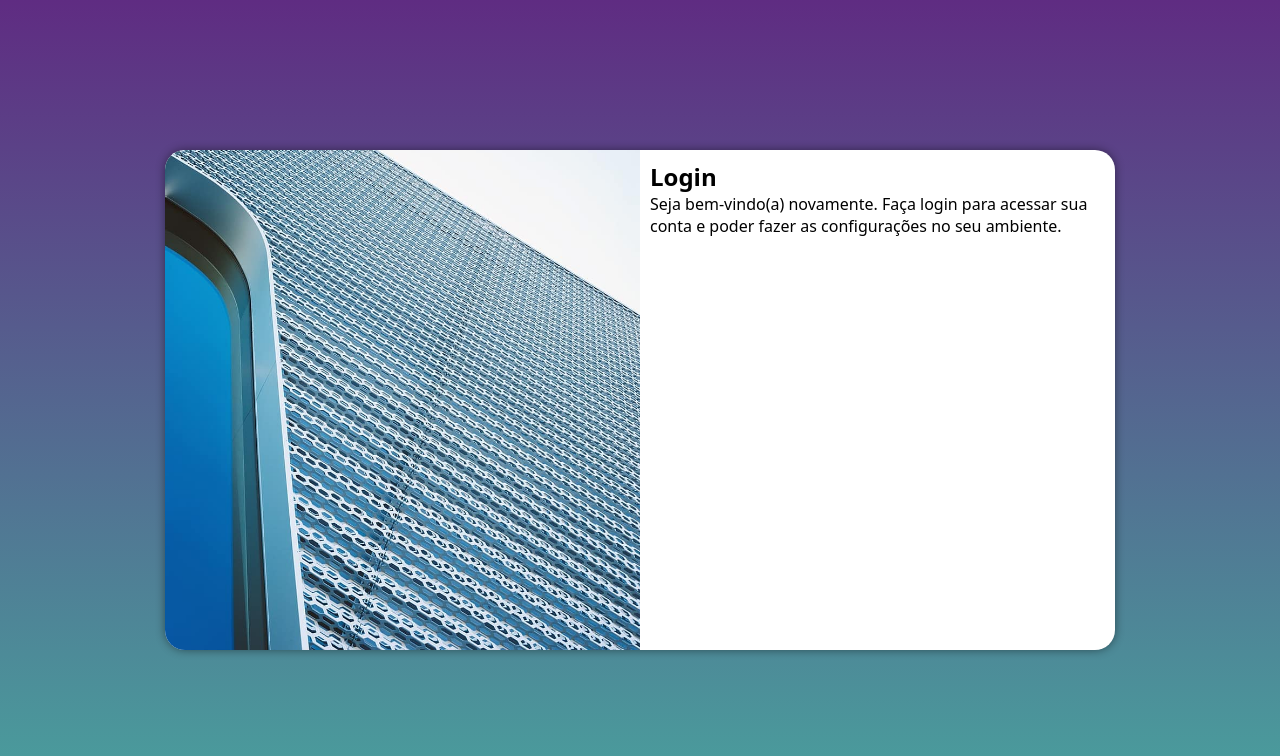
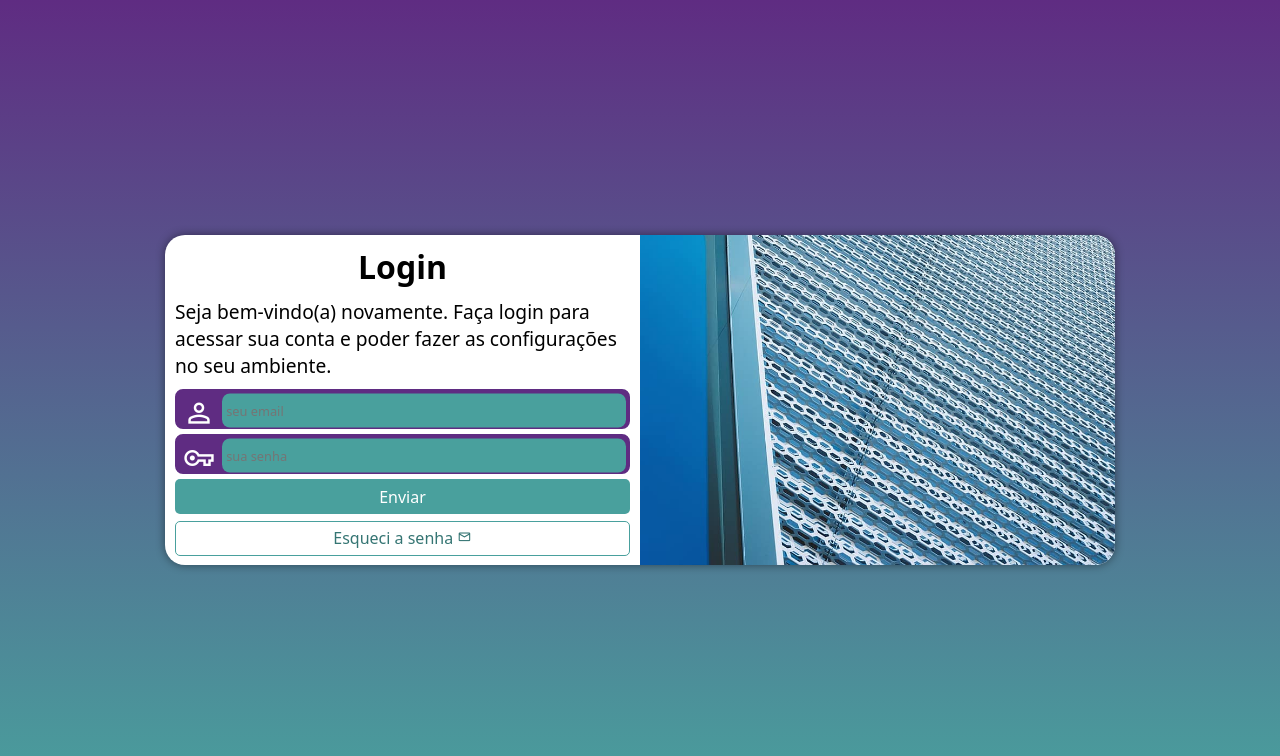
Before and after one commit to GabrielGG250/Projeto-Login, a plain HTML site: page index.html in a window 1280 px wide. Drawn offline with nearby package versions, Linux system fonts and the light colour scheme.

Commit message:
Finalizando

```diff
--- a/css/media-query.css
+++ b/css/media-query.css
@@ -8,6 +8,7 @@
 
     section#login {
         width: 80vw;
+        height: 270px;
     }
 
     section#login > div#imagem {
@@ -30,16 +31,26 @@
 
     section#login {
         width: 950px;
+        height: 330px;
     }
 
     section#login > div#imagem {
-        float: left;
+        float: right;
         width: 50%;
         height: 100%;
     }
 
     section#login > div#formulario {
-        float: right;
+        float: left;
         width: 50%;
     }
+
+    div#formulario > h1 {
+        font-size: 2em;
+    }
+
+    div#formulario > p {
+        font-size: 1.2em;
+        margin: 10px 0px;
+    }
 }
--- a/css/style.css
+++ b/css/style.css
@@ -29,7 +29,6 @@ section#login {
     position: absolute;
     top: 50%;
     left: 50%;
-    transform: translate(-50%, -50%);
     overflow: hidden;
 
     background-color: white;
@@ -38,6 +37,7 @@ section#login {
     border-radius: 20px;
     box-shadow: 0px 0px 10px rgba(0, 0, 0, 0.450);
 
+    transform: translate(-50%, -50%);
     transition: width 0.3s, height 0.3s;
     transition-timing-function: ease;
 }
@@ -53,3 +53,88 @@ section#login > div#formulario {
     display: block;
     padding: 10px;
 }
+
+div#formulario > h1 {
+    text-align: center;
+    margin-bottom: 10px;
+}
+
+div#formulario > p {
+    font-size: 0.8em;
+}
+
+form > div.campo {
+    background-color: #5f2c82;
+    border: 3px solid #5f2c82;
+    display: block;
+    width: 100%;
+    height: 40px;
+    border-radius: 8px;
+    margin: 5px 0px;
+}
+
+div.campo > label {
+    display: none;
+}
+
+div.campo > span {
+    color: white;
+    font-size: 2em;
+    width: 40px;
+    padding: 5px;
+}
+
+div.campo input {
+    background-color: #49a09d;
+    font-size: 0.8em;
+    width: calc(100% - 45px);
+    height: 100%;
+    border: 0px;
+    border-radius: 8px;
+    padding: 4px;
+    transform: translateY(-13.5px);
+}
+
+div.campo input:focus-within {
+    background-color: white;
+    border: none;
+}
+
+form > input[type=submit] {
+    display: block;
+    font-size: 1em;
+    width: 100%;
+    height: 35px;
+    color: white;
+    background-color: #49a09d;
+    border: none;
+    border-radius: 5px;
+    cursor: pointer;
+}
+
+form > input[type=submit]:hover {
+    background-color: #357573;
+}
+
+form > a.botao {
+    display: block;
+    text-align: center;
+    font-size: 1em;
+    width: 100%;
+    height: 35px;
+    padding-top: 5px;
+    margin-top: 7px;
+    color: #357573;
+    background-color: white;
+    border: 1px solid #49a09d;
+    border-radius: 5px;
+    text-decoration: none;
+}
+
+form > a.botao:hover {
+    background-color: #5ac4c1;
+}
+
+form > a.botao span {
+    font-size: 0.9em;
+}
--- a/index.html
+++ b/index.html
@@ -4,6 +4,7 @@
     <meta charset="UTF-8">
     <meta http-equiv="X-UA-Compatible" content="IE=edge">
     <meta name="viewport" content="width=device-width, initial-scale=1.0">
+    <link rel="stylesheet" href="https://fonts.googleapis.com/css2?family=Material+Symbols+Outlined:opsz,wght,FILL,GRAD@48,400,0,0" />
     <link rel="stylesheet" href="css/style.css">
     <link rel="stylesheet" href="css/media-query.css">
     <title>Login</title>
@@ -16,9 +17,24 @@
             </div>
             <div id="formulario">
                 <h1>Login</h1>
+
                 <p>Seja bem-vindo(a) novamente. Faça login para acessar sua conta e poder fazer as configurações no seu ambiente.</p>
-                <form action="login.php" method="POST">
 
+                <form action="login.php" method="POST" autocomplete="on">
+                    <div class="campo">
+                        <span class="material-symbols-outlined"> person </span>
+                        <input type="email" name="login" id="ilogin" placeholder="seu email" autocomplete="email" required maxlength="30">
+                        <label for="ilogin">login</label>
+                    </div>
+                    <div class="campo">
+                        <span class="material-symbols-outlined"> vpn_key </span>
+                        <input type="password" name="senha" id="isenha" placeholder="sua senha" autocomplete="current-password" required minlength="8" maxlength="20">
+                        <label for="isenha">senha</label>
+                    </div>
+                    <input type="submit" value="Enviar">
+                    <a href="esqueci.html" class="botao">
+                        Esqueci a senha <span class="material-symbols-outlined"> mail </span>
+                    </a>
                 </form>
             </div>
         </section>
```
